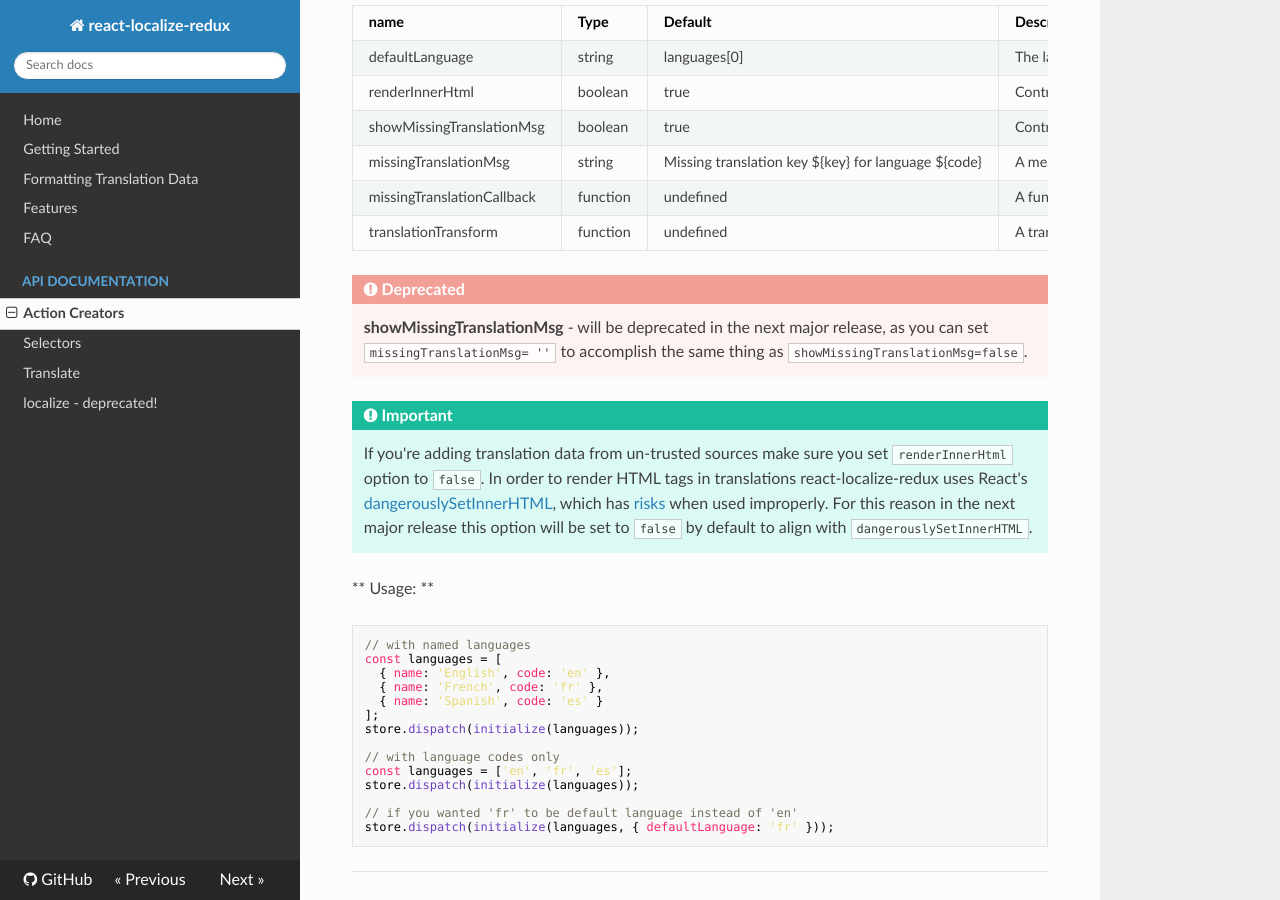
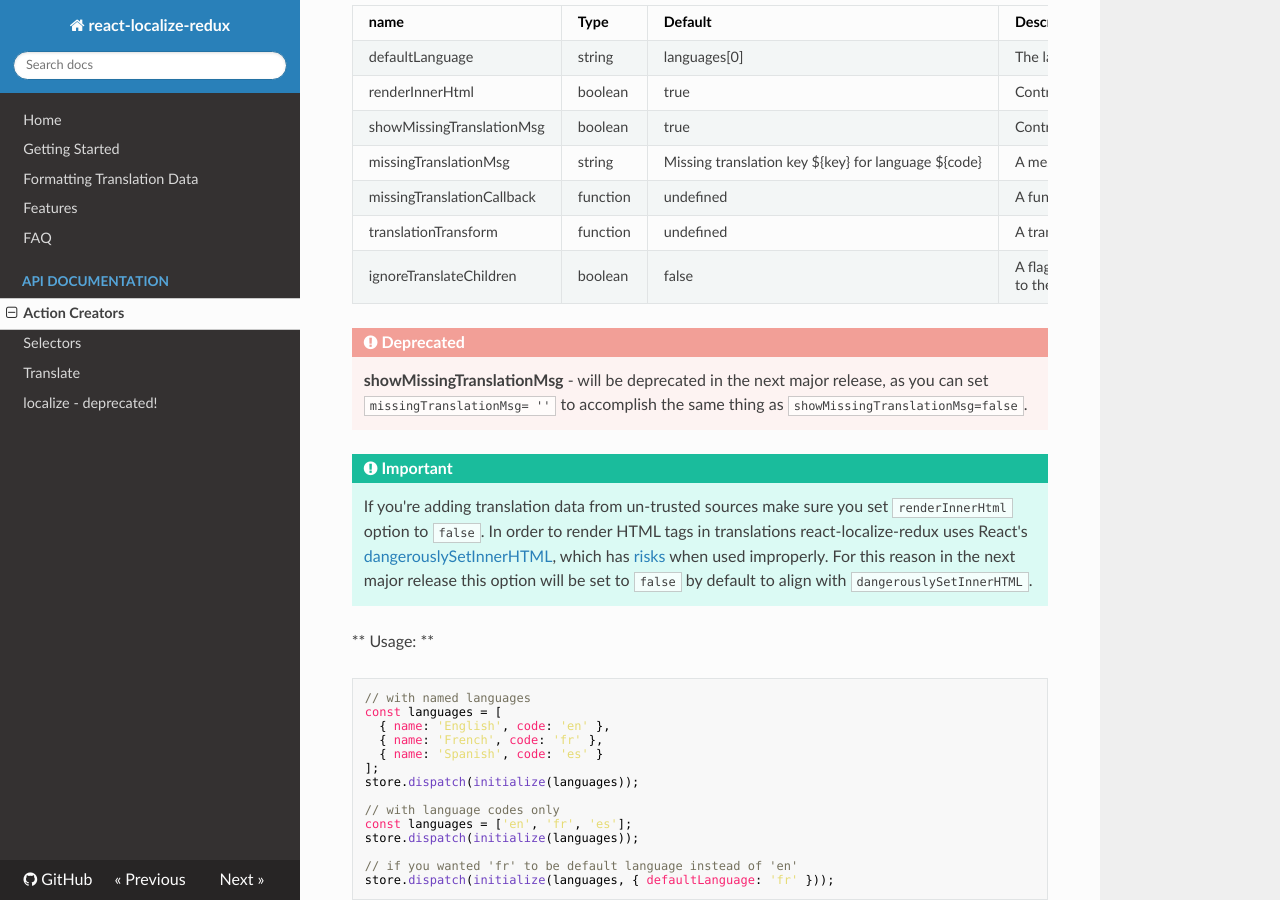
Before and after one commit to Hiccup19940325/react-redux_in_deepth, an MkDocs documentation site: the page built from docs/api/action-creators.md, in a window 1280 px wide and 900 px high, scrolled down 467 px. Built offline with MkDocs 1.6.1, drawn with Linux system fonts in a browser that asks for light colours; nearby versions of some CDN libraries; old or Windows-style settings are respelled for this version of MkDocs.

Commit message:
Add ignoreTranslateChildren to docs. (#75)

```diff
--- a/docs/api/action-creators.md
+++ b/docs/api/action-creators.md
@@ -19,6 +19,7 @@
 missingTranslationMsg | string | Missing translation key ${key} for language ${code} | A message that will be rendered in place of missing translations
 missingTranslationCallback | function | undefined | A function that will be called when attempting to get an undefined translation. See [Handle missing translations](/features/#handle-missing-translations) for details.
 translationTransform | function | undefined | A transformation function that will be applied to translation data. See [Custom data format](/formatting-translation-data#custom-data-format) for details.
+ignoreTranslateChildren | boolean | false | A flag that determines whether or not to add the children of `<Translate>` to the default language. This can be useful for defining default values in tests without adding them to translations.
 
 <div class="admonition error">
   <p class="first admonition-title">Deprecated</p>
```
